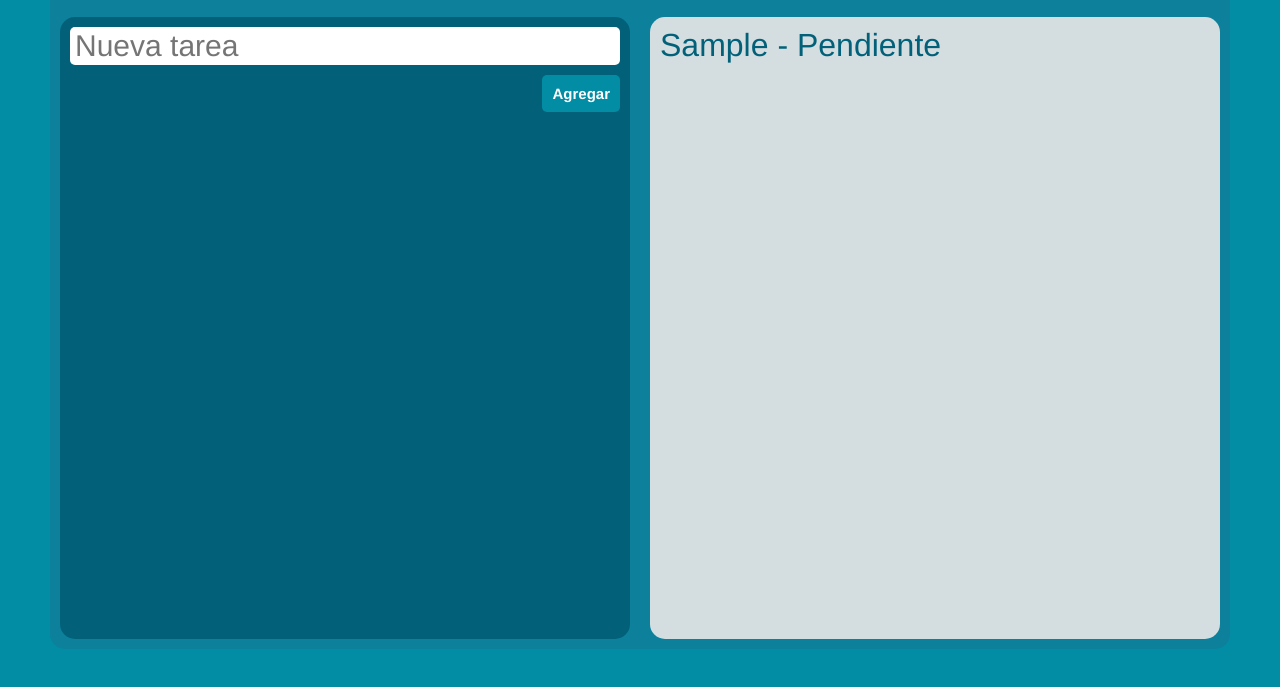
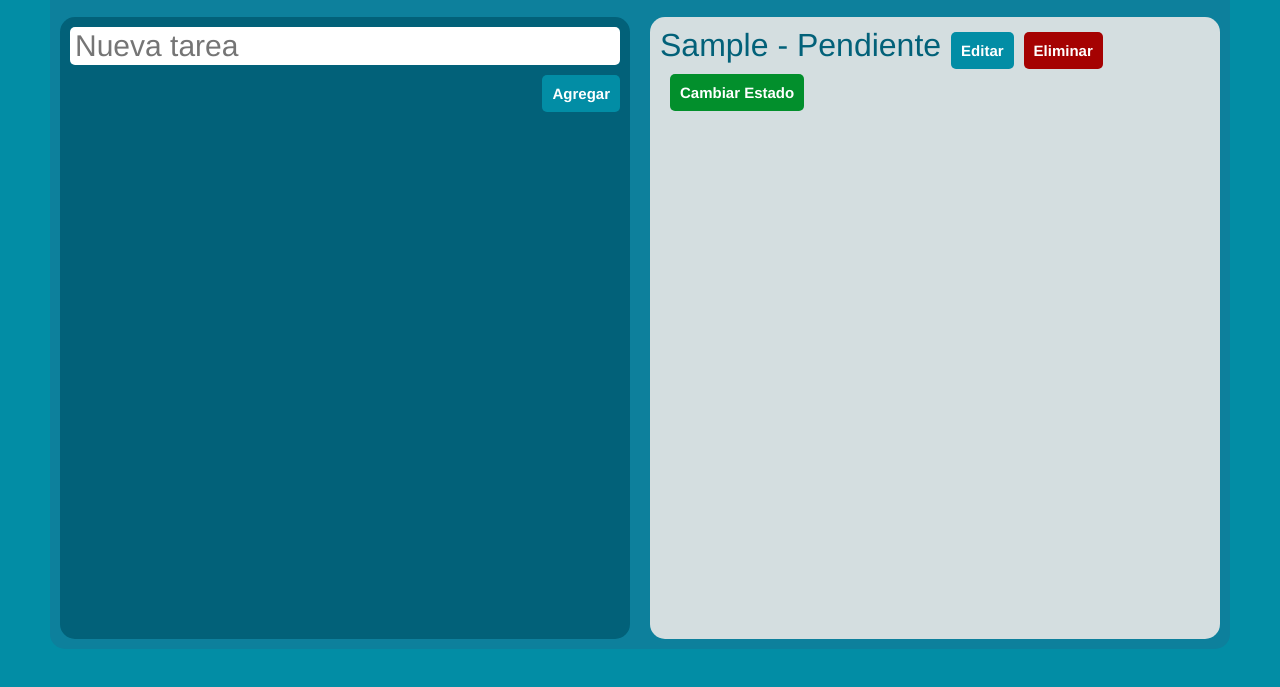
Before and after one commit to Osc823/EquipoJO, a plain HTML site: page Index.html in a window 1280 px wide. Both pictures are taken after typing "Sample" into the empty fields and a click on the button "Agregar". Shown: the part 111-798 px from the top of the page. Drawn offline with Linux system fonts and the light colour scheme.

Commit message:
Botones agregados

```diff
--- a/src/css/estilos.css
+++ b/src/css/estilos.css
@@ -98,3 +98,54 @@ body {
         color: #026179;
     }
 }
+
+
+.btn{
+    margin-left: 10px;
+    background-color: #028da5;
+    color: white;
+    font-weight: bold;
+    padding: 10px;
+    border: none;
+    border-radius: 5px;
+    font-size: 15px;
+}
+
+.btn:hover{
+    background-color: #0d809c;
+    color: white;
+   cursor: pointer;
+}
+
+.btnEstado{
+    margin-left: 10px;
+    background-color: #028f2c;
+    color: white;
+    font-weight: bold;
+    padding: 10px;
+    border: none;
+    border-radius: 5px;
+    font-size: 15px;
+}
+.btnEstado:hover{
+    background-color: #0d9c3d;
+    color: white;
+   cursor: pointer;
+}
+
+.btnDelete{
+    margin-left: 10px;
+    background-color: #a50202;
+    color: white;
+    font-weight: bold;
+    padding: 10px;
+    border: none;
+    border-radius: 5px;
+    font-size: 15px;
+}
+
+.btnDelete:hover{
+    background-color: #9c0d2c;
+    color: white;
+   cursor: pointer;
+}
--- a/src/js/index.js
+++ b/src/js/index.js
@@ -6,13 +6,22 @@ addTarea.addEventListener('submit', (event)=>{
     const ingresarTarea = document.getElementById('newTarea');
     const informacionTarea = ingresarTarea.value;
 
-    agregarTarea(informacionTarea);
+
+    if (editarIndex != null) {
+        tareas[editarIndex].informacionTarea = informacionTarea;
+        editarIndex = null;
+        addTarea.querySelector('button').textContent = 'Agregar'
+    }else{
+        agregarTarea(informacionTarea);
+    }
     ingresarTarea.value = '';
+    mostrarTareas();
 
 });
 
 
 let tareas = [];
+let editarIndex = null;
 
 function agregarTarea(informacionTarea){
     tareas.push({
@@ -28,9 +37,50 @@ function mostrarTareas() {
     const listaTareas= document.getElementById('listaTareas');
     listaTareas.innerHTML = '';
 
-    tareas.forEach(tarea => {
+    tareas.forEach((tarea, index) => {
         const itemTarea = document.createElement('li');
         itemTarea.textContent = `${tarea.informacionTarea} - ${tarea.estado? 'Realizada' : 'Pendiente'}`;
         listaTareas.appendChild(itemTarea);
+
+        //boton para editasr la tarea
+        const btnEditar = document.createElement('button');
+        btnEditar.textContent = 'Editar';
+        btnEditar.classList.add('btn');
+        btnEditar.onclick = () => editarTarea(index)
+        itemTarea.appendChild(btnEditar)
+
+        //eliminar tarea
+        const btnEliminar = document.createElement('button');
+        btnEliminar.textContent = 'Eliminar';
+        btnEliminar.classList.add('btnDelete');
+        btnEliminar.onclick = () => eliminarTarea(index)
+        itemTarea.appendChild(btnEliminar)
+
+        //Cambiar de estado la tarea
+        const btnEstado = document.createElement('button');
+        btnEstado.textContent = 'Cambiar Estado';
+        btnEstado.classList.add('btnEstado');
+        btnEstado.onclick = () => cambiarEstado(index)
+        itemTarea.appendChild(btnEstado)
+
     });
 }
+
+function editarTarea(index) {
+    const editarTarea = document.getElementById('newTarea');
+    editarTarea.value = tareas[index].informacionTarea;
+
+    editarIndex = index;
+    addTarea.querySelector('button').textContent = 'Guardar tarea';
+
+}
+
+function eliminarTarea(index) {
+    tareas.splice(index,1);
+    mostrarTareas();
+}
+
+function cambiarEstado(index) {
+    tareas[index].estado = !tareas[index].estado
+    mostrarTareas();
+}
```
